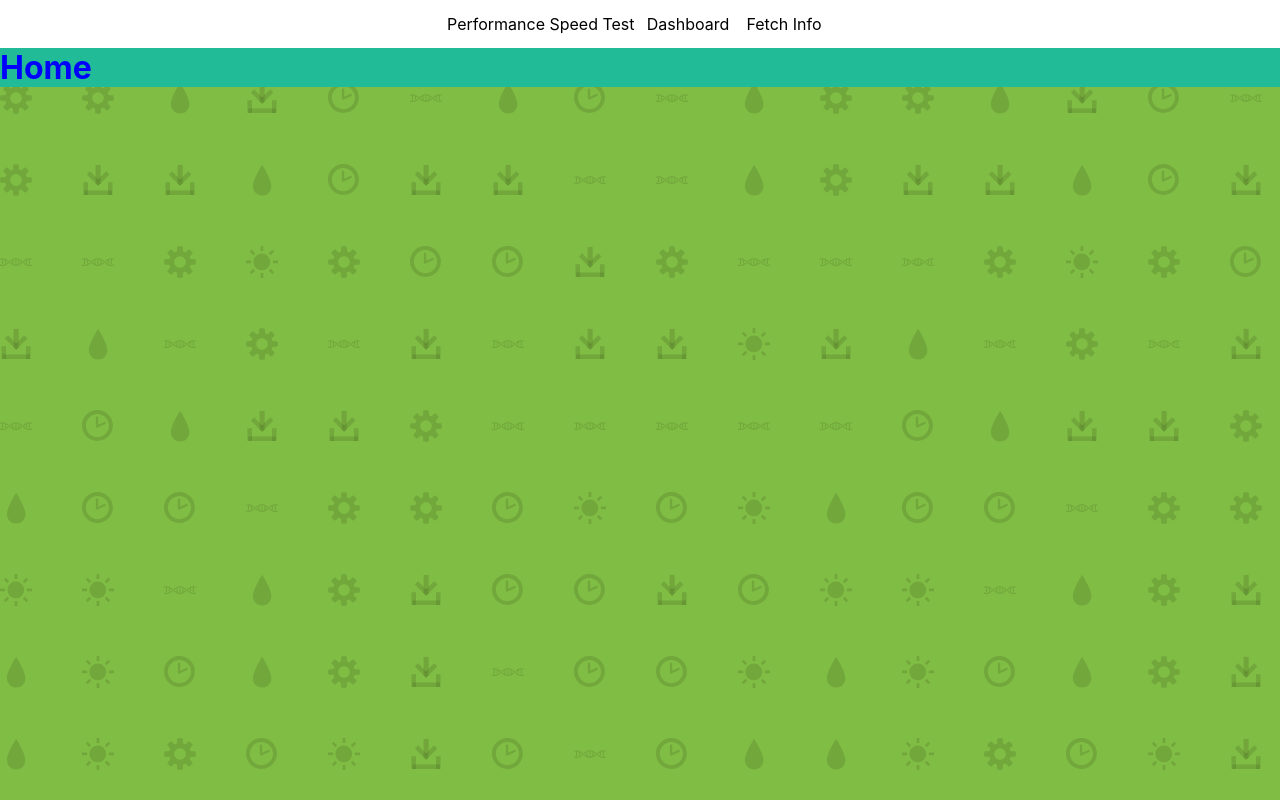
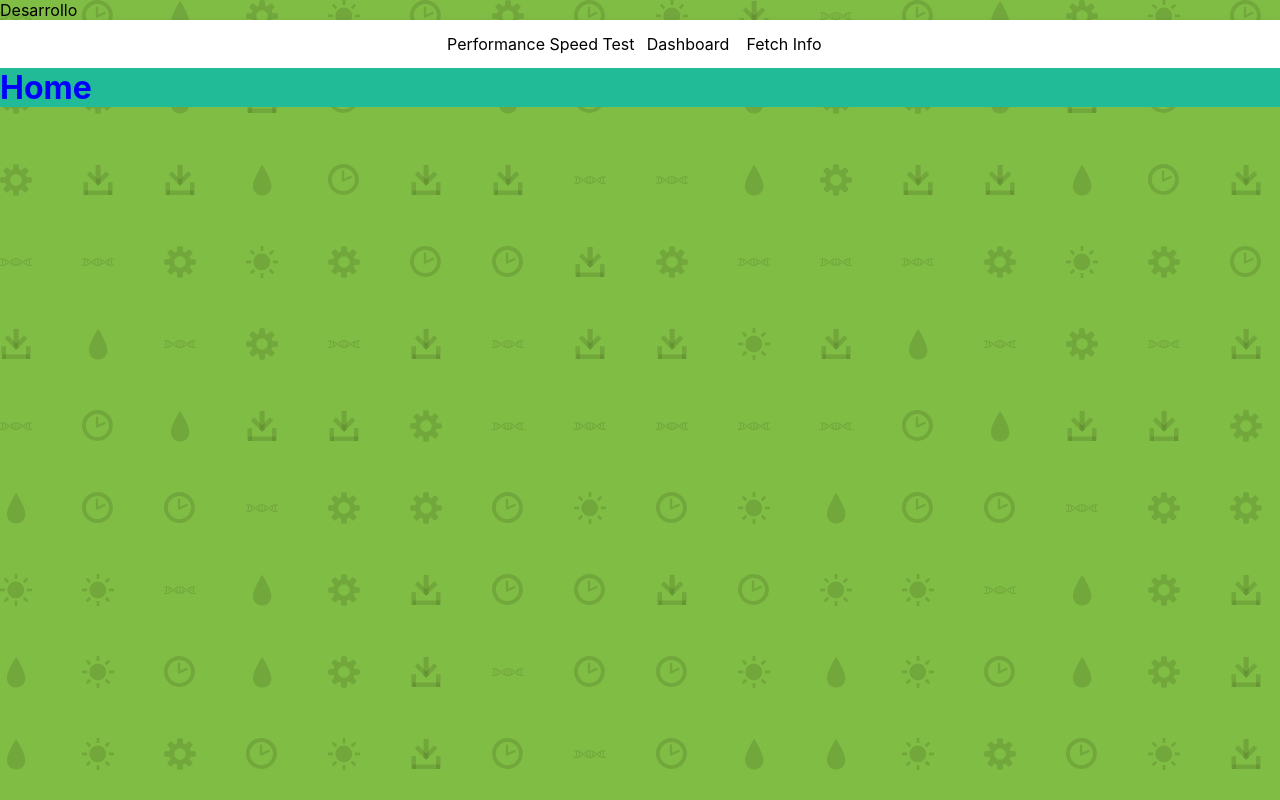
Before and after one commit to gorkavillara/formacion-3-octubre-2022, a React (Create React App) app: page / in a window 1280 px wide. Built offline with nearby package versions, Linux system fonts and the light colour scheme.

Commit message:
Branch desarrollo creada

```diff
--- a/src/components/common/NavBar.jsx
+++ b/src/components/common/NavBar.jsx
@@ -13,6 +13,8 @@
     return navigate(e.target.pathname);
   };
   return (
+    <>
+      <span>Desarrollo</span>
       <ul className="nav-bar">
         <li>
           {/* <NavLink
@@ -47,6 +49,7 @@
           <NavLink to="/fetch-info">Fetch Info</NavLink>
         </li>
       </ul>
+    </>
   );
 };
 
```
Lines whose indentation alone changed are shown as unchanged.
